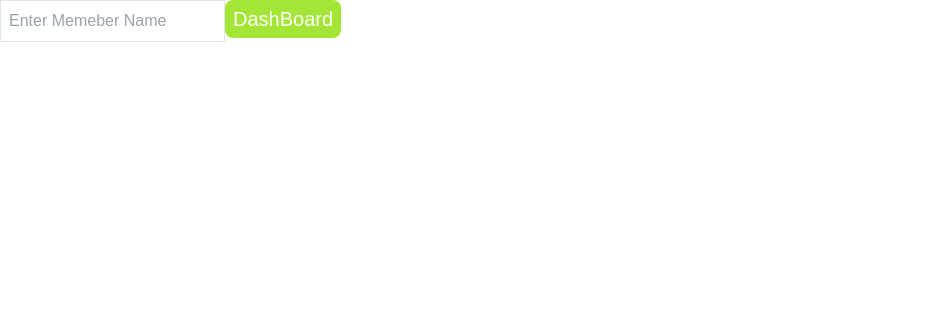
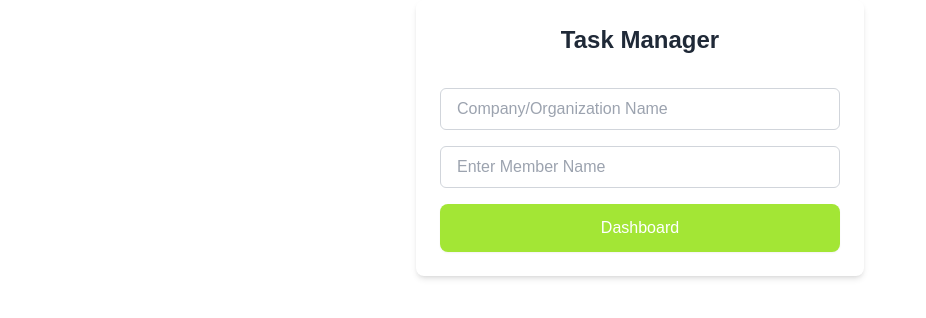
Before and after one commit to rupak-at/Task-Manager, a Next.js app: page / in a window 1280 px wide. Shown: the top 318 px of the page, without its empty margins (0-926 px from the left). Built offline with nearby package versions, Linux system fonts and the light colour scheme.

Commit message:
add global state for org name and members

```diff
--- a/app/layout.js
+++ b/app/layout.js
@@ -1,5 +1,6 @@
 import { Geist, Geist_Mono } from "next/font/google";
 import "./globals.css";
+import ReduxProvider from "@/lib/reduxProvider";
 
 const geistSans = Geist({
   variable: "--font-geist-sans",
@@ -22,7 +23,9 @@ export default function RootLayout({ children }) {
       <body
         className={`${geistSans.variable} ${geistMono.variable} antialiased`}
       >
-        {children}
+        <ReduxProvider>
+         {children}
+        </ReduxProvider>
       </body>
     </html>
   );
--- a/app/membersnamestore/store.js
+++ /dev/null
@@ -1,8 +0,0 @@
-
-import { configureStore } from "@reduxjs/toolkit";
-import memberNameSlice from "../membername/teamNameSlice";
-
-
-export const store = configureStore({
-    reducer: memberNameSlice
-})
--- a/app/page.js
+++ b/app/page.js
@@ -1,45 +1,64 @@
 'use client'
+import { addMemberName } from '@/lib/features/getTeamMemberes/memberSlice'
+import { getOrgName } from '@/lib/features/organizationName/orgNameSlice'
 import Link from 'next/link'
-import React, { useEffect, useRef, useState } from 'react'
+import React, { useEffect, useRef, useState} from 'react'
+import { useDispatch, useSelector } from 'react-redux'
 
 
 const Home = () => {
-  const [memberName, setMemberName] = useState(() => JSON.parse(localStorage.getItem('members')) || [])
   const getMemberName = useRef()
+  const getOrganizationName= useRef()
+  const dispatch = useDispatch()
   const [goTo, setGoTo] = useState(false)
 
+  const memberName = useSelector((state)=> state.members.names)
+  const orgName = useSelector((state)=> state.organizationName.orgName)
 
   const gettingMemberName =  ()=>{
-    if(getMemberName.current.value.trim() !== ''){
-      // dispatch(addMemberName(getMemberName.current.value.trim()))
-      setMemberName([...memberName, getMemberName.current.value])
+    if(getMemberName.current.value.trim() !== '' && getOrganizationName.current.value.trim() !== ''){
+      dispatch(addMemberName(getMemberName.current.value))
+      dispatch(getOrgName(getOrganizationName.current.value))
+      getOrganizationName.current.value = ''
       getMemberName.current.value = ''
     }
   }
   useEffect(()=>{
-    if (memberName.length > 0){
-      localStorage.setItem('members', JSON.stringify(memberName))
+    if (memberName.length > 0 && orgName !== ''){
       setGoTo(true)
     }
   },[memberName])
 
   return (
-    <div>
-      <input type="text" ref={getMemberName} onKeyDown={(e)=>{
-        if(e.key === 'Enter') {
-          gettingMemberName()
+    <div className="flex flex-col items-center gap-4 p-6 max-w-md mx-auto bg-white rounded-lg shadow-md">
+    <h2 className="text-2xl font-semibold text-gray-800 mb-4">
+      Task Manager
+    </h2>
+
+    <input type="text" placeholder='Company/Organization Name'
+      className="w-full px-4 py-2 text-gray-700 border border-gray-300 rounded-md focus:outline-none focus:ring-2 focus:ring-lime-400 focus:border-transparent"
+      ref={getOrganizationName}
+    />
+
+    <input
+      type="text"
+      ref={getMemberName}
+      onKeyDown={(e) => {
+        if (e.key === 'Enter') {
+          gettingMemberName();
         }
       }}
-      // onChange={(e) => dispatch(setTeamName(e.target.value))}
-      className='p-2 border'
-      placeholder='Enter Memeber Name'/>
+      className="w-full px-4 py-2 text-gray-700 border border-gray-300 rounded-md focus:outline-none focus:ring-2 focus:ring-lime-400 focus:border-transparent"
+      placeholder="Enter Member Name"
+    />
 
-      {
-      goTo ? (<Link href='/taskmanager' className='p-2 bg-lime-400 text-white text-center text-xl rounded-lg'>DashBoard</Link>)
-      :
-      (<Link href={'/'} className='p-2 bg-lime-400 text-white text-center text-xl rounded-lg'>DashBoard</Link>)
-      }
-    </div>
+    <Link
+      href={goTo ? '/taskmanager' : '/'}
+      className="w-full px-6 py-3 bg-lime-400 hover:bg-lime-500 text-white font-medium text-center rounded-lg transition-colors duration-200 ease-in-out shadow-sm hover:shadow-md"
+    >
+      Dashboard
+    </Link>
+  </div>
   )
 }
 
--- a/app/taskmanager/page.js
+++ b/app/taskmanager/page.js
@@ -6,23 +6,24 @@ import { Button } from "@/components/ui/button";
 import { Calendar } from "@/components/ui/calendar";
 import { Popover, PopoverContent, PopoverTrigger } from "@/components/ui/popover";
 import { cn } from "@/lib/utils";
-
+import { useSelector } from 'react-redux';
 const TodoList = () => {
   const teamMember = ['Rohan', 'Rupak', 'Mohan', 'Samir' , 'Sagun']
 
+  const name = useSelector((state)=> state.members.names)
+  const orgName = useSelector((state)=> state.organizationName.orgName)
 
 
   const input = useRef();
   const [assignedTo, setAssignedTo] = useState([teamMember[0]]);   //to track which member is assign initially
   const [date, setDate] = useState(new Date());
-  const [todo, setTodo] = useState(()=> JSON.parse(localStorage.getItem('tasks')) || []); //get data from strorage
+  const [todo, setTodo] = useState([]); //get data from strorage
 
 
   const handleAddTask = () => {
     if (input.current.value) {
       const tasks = [...todo,{task: input.current.value, AssignedTo: assignedTo, deadline: date.toISOString()}] //convert date into string
       setTodo(tasks)
-      localStorage.setItem('tasks', JSON.stringify(tasks))
       input.current.value = "";
     }
   };
@@ -33,15 +34,13 @@ const TodoList = () => {
 
   const handleDeleteAll = () => {
     setTodo([]);
-    localStorage.removeItem('tasks')
   };
 
-  const deleteSingle = (id) => { //deleteing single and updating localstorage
+  const deleteSingle = (id) => { //deleteing single
     const tasks = [...todo];
     tasks.splice(id, 1);
     setTodo(tasks);
 
-    localStorage.setItem('tasks', JSON.stringify(tasks))
 
   };
 
@@ -49,13 +48,12 @@ const TodoList = () => {
     const changeUser = event.target.value //changing that AssignedTo to that change user
     const tasked = [...todo]
     tasked[id].AssignedTo = changeUser
-    localStorage.setItem('tasks', JSON.stringify(tasked))
   }
 
   return (
     <div className="min-h-screen bg-gray-50 p-8">
       <div className="max-w-2xl mx-auto">
-        <h1 className="text-4xl font-bold text-gray-800 mb-4 text-center">Task Manager</h1>
+        <h1 className="text-4xl font-bold text-gray-800 mb-4 text-center">{orgName}</h1>
 
         {/* Input Section */}
         <div className="bg-white rounded-lg shadow-md p-6 mb-8">
@@ -73,7 +71,7 @@ const TodoList = () => {
               <div className="relative">
                 <span className='text-gray-700'>Assigned To: </span>
                   <select onChange={()=> selectedWhomToAssign(event)} className="bg-gray-50 border border-gray-200 rounded-md px-3 py-1 focus:ring-2 focus:ring-blue-500 focus:border-none" >
-                    {teamMember.map((member, ids)=>(
+                    {name.map((member, ids)=>(
                       <option value={member} key={ids}>{member}</option>
                     ))}
                   </select>
@@ -145,7 +143,7 @@ const TodoList = () => {
                     defaultValue={task.AssignedTo}
                     onChange={()=> taskListDropDown(event, id)}
                   >
-                    {teamMember.map((name, idx) => (
+                    {name.map((name, idx) => (
                       <option value={name} key={idx}>
                         {name}
                       </option>
--- a/components/ui/button.jsx
+++ b/components/ui/button.jsx
@@ -1,3 +1,4 @@
+'use client'
 import * as React from "react"
 import { Slot } from "@radix-ui/react-slot"
 import { cva } from "class-variance-authority";
--- a/app/membername/teamNameSlice.js
+++ b/lib/features/getTeamMemberes/memberSlice.js
@@ -1,4 +1,3 @@
-'use client'
 import { createSlice } from "@reduxjs/toolkit";
 
 const initialState = {
--- /dev/null
+++ b/lib/features/organizationName/orgNameSlice.js
@@ -0,0 +1,20 @@
+import { createSlice } from "@reduxjs/toolkit"
+
+
+const initialState = {
+    orgName: 'Your Company'
+}
+
+export const organizationNameSlice = createSlice({
+    name:'Organization',
+    initialState,
+    reducers: {
+        getOrgName: (state, action)=> {
+            state.orgName = action.payload
+        }
+    }
+})
+
+export const {getOrgName} = organizationNameSlice.actions
+
+export default organizationNameSlice.reducer
--- /dev/null
+++ b/lib/reduxProvider.js
@@ -0,0 +1,14 @@
+'use client'
+import React from 'react'
+import { Provider } from 'react-redux'
+import { store } from './store'
+
+const ReduxProvider = ({children}) => {
+  return (
+    <Provider store={store}>
+        {children}
+    </Provider>
+  )
+}
+
+export default ReduxProvider
--- /dev/null
+++ b/lib/store.js
@@ -0,0 +1,11 @@
+import { configureStore } from "@reduxjs/toolkit";
+import memberNameReducer from "./features/getTeamMemberes/memberSlice";
+import organizationNameReducer from "./features/organizationName/orgNameSlice";
+
+
+export const store = configureStore({
+    reducer: {
+        members: memberNameReducer,
+        organizationName: organizationNameReducer
+    }
+})
```
